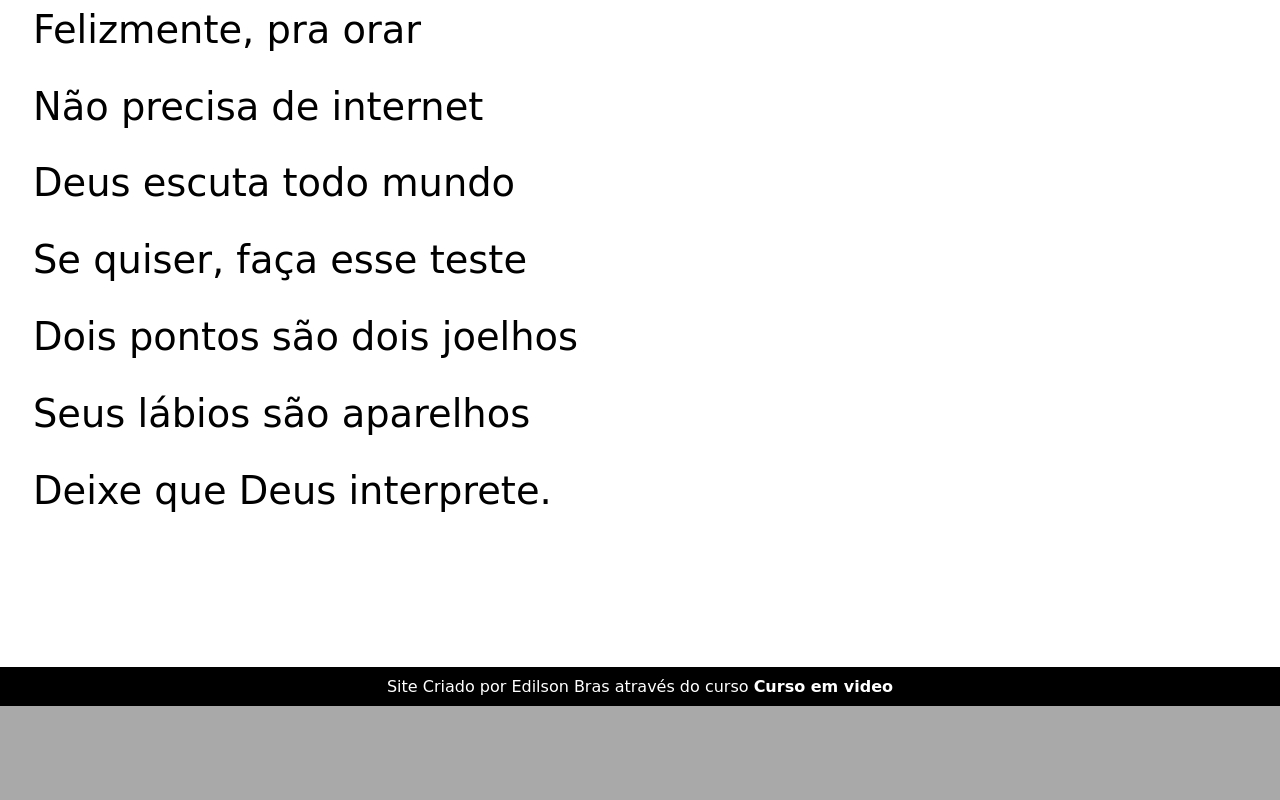
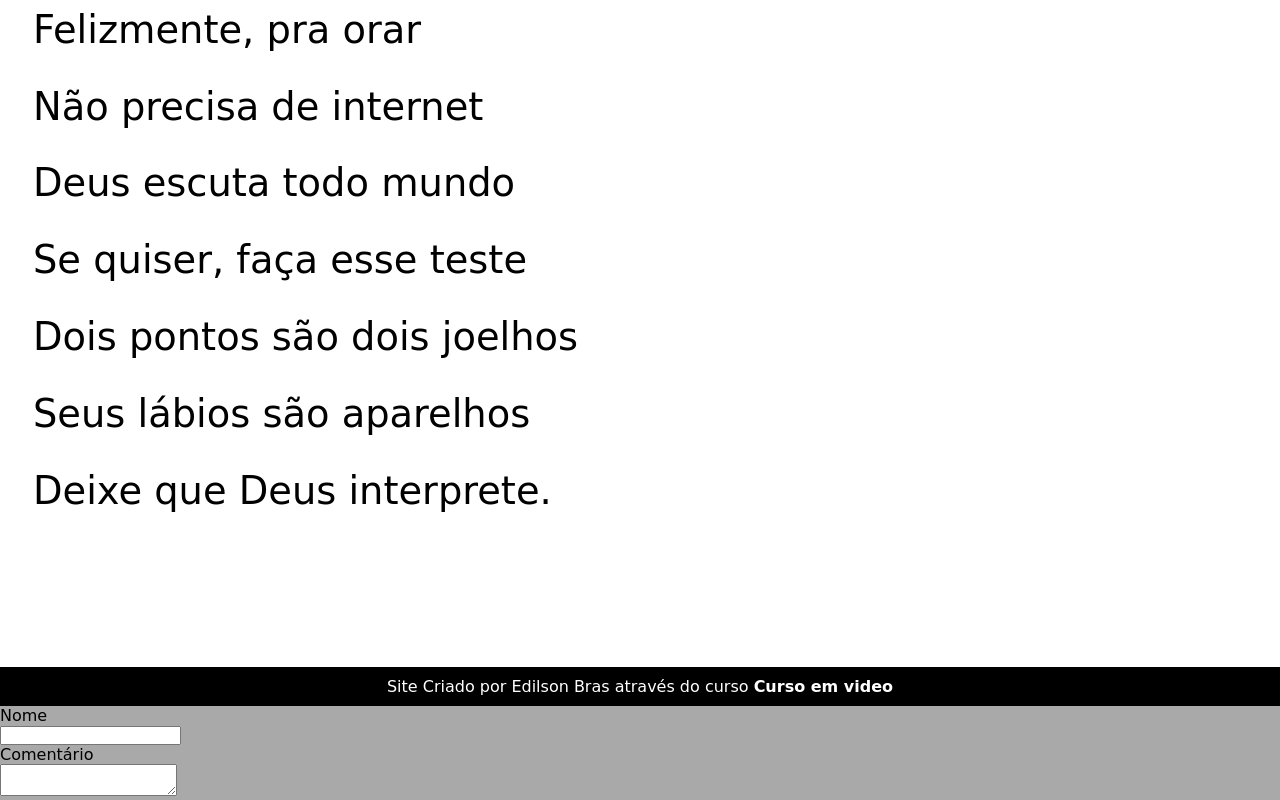
Before and after one commit to Edyylson/meuprojeto, a plain HTML site: page projeto 4 cordel/cordel.html in a window 1280 px wide. Shown: the part 4403-5203 px from the top of the page. Before the commit the page ends 5109 px from the top, so only its background shows below. Drawn offline with Linux system fonts and the light colour scheme.

Commit message:
atualizar

```diff
--- a/projeto 4 cordel/cordel.html
+++ b/projeto 4 cordel/cordel.html
@@ -154,6 +154,18 @@
   </footer>
 
 
+
+  <div>
+    Nome<br>
+    <input type="text" name="nome">
+  </div>
+  <div>
+    Comentário<br>
+    <textarea name="comentarios" id="comentarios"></textarea>
+  </div>
+
 </body>
 
+
+
 </html>
```
